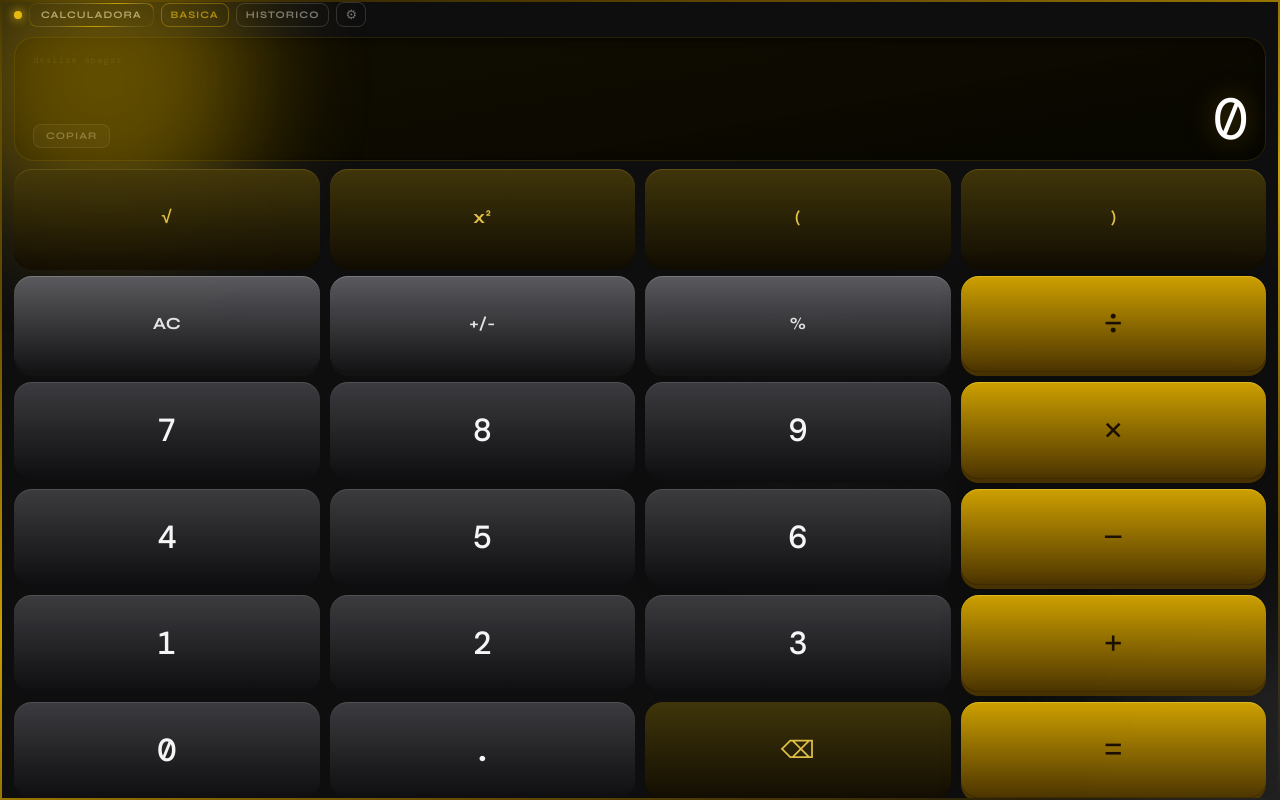
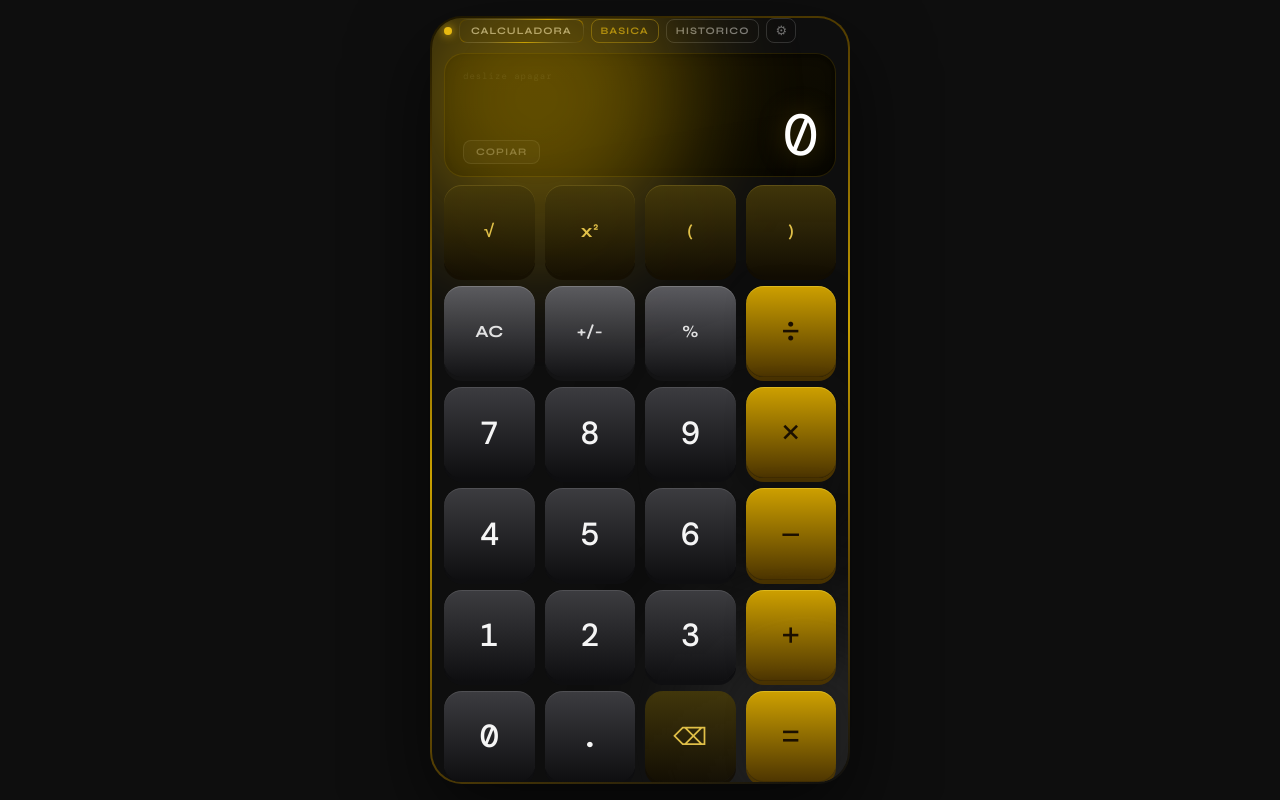
Before and after one commit to thiagogaldinozicao-source/Calculadora-do-zicao, a plain HTML site: page index.html in a window 1280 px wide. Drawn offline with nearby package versions, Linux system fonts and the light colour scheme; a web font is replaced by a local one.

Commit message:
Refactor CSS for layout and orb elements

```diff
--- a/index.html
+++ b/index.html
@@ -14,12 +14,22 @@
 <style>
 *{box-sizing:border-box;margin:0;padding:0;-webkit-tap-highlight-color:transparent;}
 html,body{width:100%;height:100%;overflow:hidden;background:#0e0e0e;touch-action:manipulation;-webkit-text-size-adjust:100%;}
+body{display:flex;align-items:center;justify-content:center;}
 
 /* GRADIENT BORDER WRAPPER */
 #outer{
   position:fixed;inset:0;
   background:linear-gradient(160deg,#1a1400 0%,#6b4f00 25%,#c9a000 50%,#6b4f00 75%,#0e0e0e 100%);
   padding:2px;
+}
+@media(min-width:520px){
+  #outer{
+    position:relative;inset:auto;
+    width:min(420px,96vw);height:min(880px,96vh);
+    border-radius:32px;
+    box-shadow:0 30px 80px rgba(0,0,0,.6);
+  }
+  #app{border-radius:30px;}
 }
 #app{
   position:absolute;inset:2px;
@@ -30,7 +40,8 @@ html,body{width:100%;height:100%;overflow:hidden;background:#0e0e0e;touch-action
 }
 
 /* ORBS */
-.orb{position:fixed;border-radius:50%;filter:blur(60px);opacity:.45;pointer-events:none;animation:drift 8s ease-in-out infinite alternate;will-change:transform;transform:translateZ(0);backface-visibility:hidden;}
+#app{overflow:hidden;position:absolute;inset:2px;}
+.orb{position:absolute;border-radius:50%;filter:blur(60px);opacity:.45;pointer-events:none;animation:drift 8s ease-in-out infinite alternate;will-change:transform;transform:translateZ(0);backface-visibility:hidden;}
 .orb1{width:300px;height:300px;background:#c9a000;top:-80px;left:-60px;animation-duration:9s;}
 .orb2{width:250px;height:250px;background:#444;bottom:-60px;right:-60px;animation-duration:11s;animation-delay:-3s;}
 .orb3{width:180px;height:180px;background:#1a1a1a;top:45%;left:55%;animation-duration:7s;animation-delay:-5s;}
```
